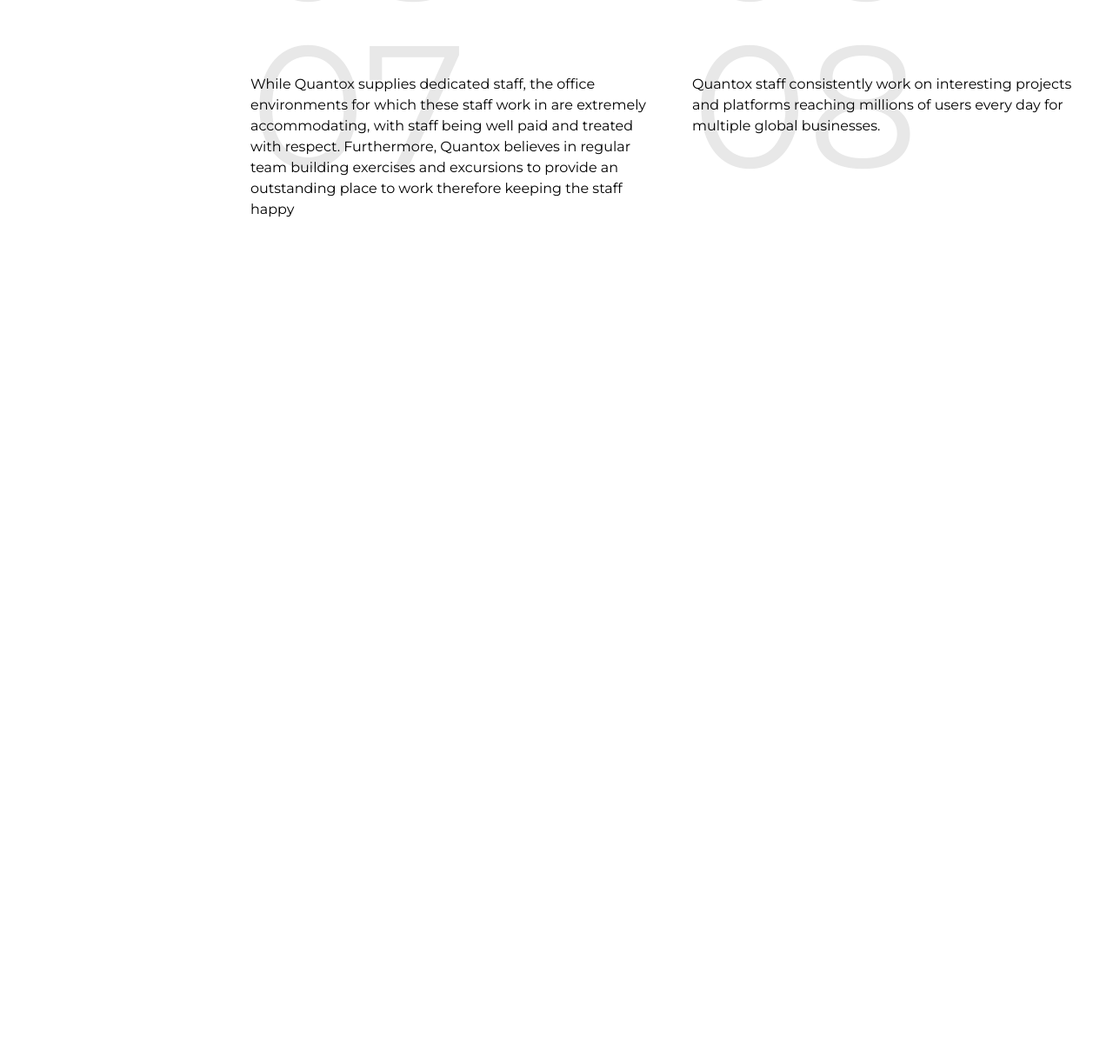
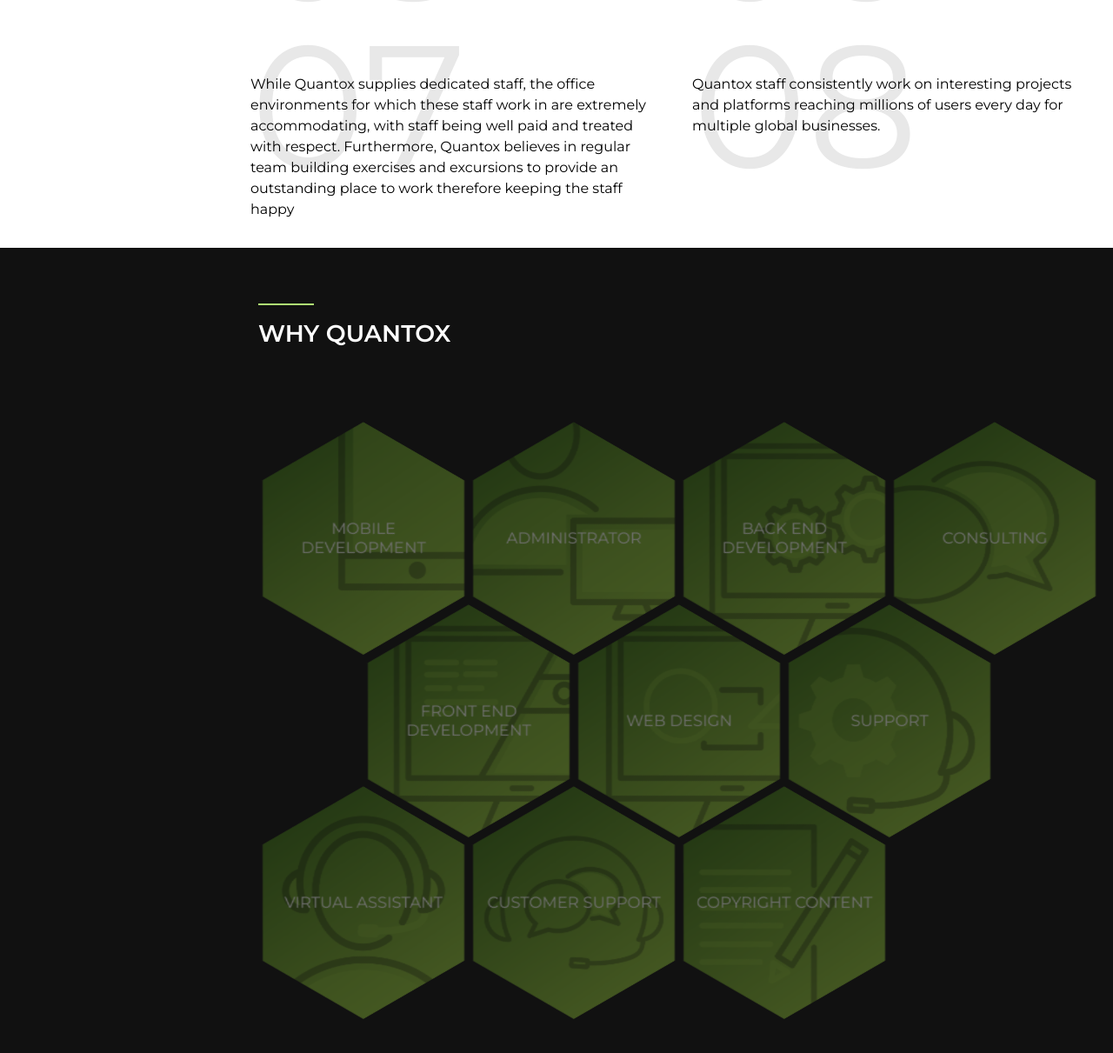
Before and after one commit to Vladimir612/quantox-home-page-clone, a website built with Parcel: page src/index.html in a window 1280 px wide. Shown: the part 1622-2833 px from the top of the page at 87% size. Before the commit the page ends 1907 px from the top, so only its background shows below. Built offline with nearby package versions, Linux system fonts and the light colour scheme.

Commit message:
Added honeycomb section

```diff
--- a/src/index.html
+++ b/src/index.html
@@ -169,6 +169,154 @@
       </div>
     </section>
 
+    <section class="quantox-services">
+      <div class="move-right">
+        <div class="title">
+          <h2 style="color: #fff">why quantox</h2>
+        </div>
+
+        <ul class="hex-grid" lang="es">
+          <li class="hex">
+            <div class="hex-in">
+              <a
+                class="hex-link"
+                href="https://quantox.com/services?q_lang=en#mob-dev"
+              >
+                <img
+                  src="./img/mobile.png"
+                  alt="Mobile Development"
+                  width="250"
+                />
+                <div class="align-title">
+                  <div class="honeycomb-cell__title">MOBILE DEVELOPMENT</div>
+                </div>
+              </a>
+            </div>
+          </li>
+          <li class="hex">
+            <div class="hex-in">
+              <a
+                class="hex-link"
+                href="https://quantox.com/services?q_lang=en#sys-admin"
+              >
+                <img src="./img/system-admin.png" alt="System Administrator" />
+                <div class="align-title">
+                  <div class="honeycomb-cell__title">ADMINISTRATOR</div>
+                </div>
+              </a>
+            </div>
+          </li>
+          <li class="hex">
+            <div class="hex-in">
+              <a
+                class="hex-link"
+                href="https://quantox.com/services?q_lang=en#be-dev"
+              >
+                <img src="./img/be.png" alt="Backend Development" />
+                <div class="align-title">
+                  <div class="honeycomb-cell__title">BACK END DEVELOPMENT</div>
+                </div>
+              </a>
+            </div>
+          </li>
+          <li class="hex">
+            <div class="hex-in">
+              <a
+                class="hex-link"
+                href="https://quantox.com/services?q_lang=en#consulting"
+              >
+                <img src="./img/consulting1.png" alt="Consulting" />
+                <div class="align-title">
+                  <div class="honeycomb-cell__title">CONSULTING</div>
+                </div>
+              </a>
+            </div>
+          </li>
+          <li class="hex">
+            <div class="hex-in">
+              <a
+                class="hex-link"
+                href="https://quantox.com/services?q_lang=en#fe-dev"
+              >
+                <img src="./img/fe.png" alt="Front End Development" />
+                <div class="align-title">
+                  <div class="honeycomb-cell__title">FRONT END DEVELOPMENT</div>
+                </div>
+              </a>
+            </div>
+          </li>
+          <li class="hex">
+            <div class="hex-in">
+              <a
+                class="hex-link"
+                href="https://quantox.com/services?q_lang=en#web-design"
+              >
+                <img src="./img/design.png" alt="Design" />
+                <div class="align-title">
+                  <div class="honeycomb-cell__title">WEB DESIGN</div>
+                </div>
+              </a>
+            </div>
+          </li>
+          <li class="hex">
+            <div class="hex-in">
+              <a
+                class="hex-link"
+                href="https://quantox.com/services?q_lang=en#tech-support"
+              >
+                <img src="./img/tech-support.png" alt="Technical Support" />
+                <div class="align-title">
+                  <div class="honeycomb-cell__title">SUPPORT</div>
+                </div>
+              </a>
+            </div>
+          </li>
+          <li class="hex">
+            <div class="hex-in">
+              <a
+                class="hex-link"
+                href="https://quantox.com/services?q_lang=en#virtual-assistant"
+              >
+                <img
+                  src="./img/virtual-assistant1.png"
+                  alt="Virtual Assistant"
+                />
+                <div class="align-title">
+                  <div class="honeycomb-cell__title">VIRTUAL ASSISTANT</div>
+                </div>
+              </a>
+            </div>
+          </li>
+          <li class="hex">
+            <div class="hex-in">
+              <a
+                class="hex-link"
+                href="https://quantox.com/services?q_lang=en#customer-support"
+              >
+                <img src="./img/customer-support1.png" alt="Customer Support" />
+                <div class="align-title">
+                  <div class="honeycomb-cell__title">CUSTOMER SUPPORT</div>
+                </div>
+              </a>
+            </div>
+          </li>
+          <li class="hex">
+            <div class="hex-in">
+              <a
+                class="hex-link"
+                href="https://quantox.com/services?q_lang=en#copywrite-content"
+              >
+                <img src="./img/copywriting.png" alt="Copyright" />
+                <div class="align-title">
+                  <div class="honeycomb-cell__title">copyright content</div>
+                </div>
+              </a>
+            </div>
+          </li>
+          <li class="hex"></li>
+        </ul>
+      </div>
+    </section>
     <script src="custom.js"></script>
   </body>
 </html>
--- a/src/styles/about-company.sass
+++ b/src/styles/about-company.sass
@@ -74,7 +74,7 @@
     grid-template-columns: 1fr
 
 @media screen and (max-width: 1000px)
-  .about-company
-    grid-template-columns: 1fr
+  .about-company, .quantox-services
+    grid-template-columns: 1fr!important
   .move-right
     grid-column: 1/2
--- /dev/null
+++ b/src/styles/quantox-services.sass
@@ -0,0 +1,119 @@
+@import './variables.sass'
+
+.quantox-services
+  background: #111
+  min-height: 100vh
+  padding-bottom: 40px
+  padding-right: 15px
+  padding-left: 15px
+  margin-right: auto
+  margin-left: auto
+  position: relative
+  display: grid
+  grid-template-columns: 1fr 4fr
+
+.hex-grid
+  padding-bottom: 7.4%
+  font-size: 14px
+  display: flex
+  flex-wrap: wrap
+  width: 100%
+  margin: 0 auto
+  overflow: hidden
+  list-style-type: none
+  padding-left: 0
+  .hex
+    position: relative
+    visibility: hidden
+    outline: 1px solid transparent
+    transition: all 0.5s
+    backface-visibility: hidden
+    will-change: transform
+    &::after
+      content: ''
+      display: block
+      padding-bottom: 86.602%
+    .hex-in
+      position: absolute
+      width: 96%
+      padding-bottom: 110.851%
+      margin: 2%
+      overflow: hidden
+      visibility: hidden
+      outline: 1px solid transparent
+      -webkit-transform: rotate3d(0, 0, 1, -60deg) skewY(30deg)
+      -ms-transform: rotate3d(0, 0, 1, -60deg) skewY(30deg)
+      transform: rotate3d(0, 0, 1, -60deg) skewY(30deg)
+      transition: all 0.5s
+    .hex-in *
+      position: absolute
+      visibility: visible
+      outline: 1px sloid transparent
+    .hex-link
+      display: block
+      width: 100%
+      height: 100%
+      text-align: center
+      color: $mainGreen
+      overflow: hidden
+      -webkit-transform: skewY(-30deg) rotate3d(0, 0, 1, 60deg)
+      -ms-transform: skewY(-30deg) rotate3d(0, 0, 1, 60deg)
+      transform: skewY(-30deg) rotate3d(0, 0, 1, 60deg)
+      opacity: 0.4
+      transition: 0.23s
+    .hex-link:hover
+      opacity: 1
+    img
+      left: -100%
+      right: -100%
+      width: auto
+      height: 100%
+      margin: 0 auto
+    .align-title
+      width: 100%
+      height: 100%
+      display: flex
+      align-items: center
+      justify-content: center
+    .honeycomb-cell__title
+      color: white
+      text-transform: uppercase
+      text-align: center
+      padding-top: 50%
+      font-size: 1.5em
+      z-index: 1
+      align-self: center
+    .honeycomb-cell__title, p
+      width: 100%
+      padding: 5%
+      box-sizing: border-box
+      font-size: 18px
+
+@media (max-width: 992px) and (min-width: 601px)
+  .hex-grid .hex:nth-child(5n + 4)
+    margin-left: 16.666%
+
+@media (min-width: 992px)
+  .hex-grid
+    padding-bottom: 6.5%
+    font-size: 13px
+    .hex
+      width: 25%
+      &:nth-child(7n + 5)
+        margin-left: 12.5%
+
+@media (max-width: 768px)
+  .hex-grid .hex .hex-link
+    opacity: 1 !important
+
+@media (max-width: 600px)
+  .hex-grid .hex
+    width: 50%
+    &:nth-child(3n + 3)
+      margin-left: 25%
+
+@media (max-width: 992px) and (min-width: 601px)
+  .hex-grid .hex
+    width: 33.333%
+    &:nth-child(5n + 4)
+      margin-left: 16.666%
--- a/src/styles/root.sass
+++ b/src/styles/root.sass
@@ -1 +1 @@
-@import './global.sass', './topPage.sass', 'about-company.sass'
+@import './global.sass', './topPage.sass', 'about-company.sass', 'quantox-services.sass'
```
